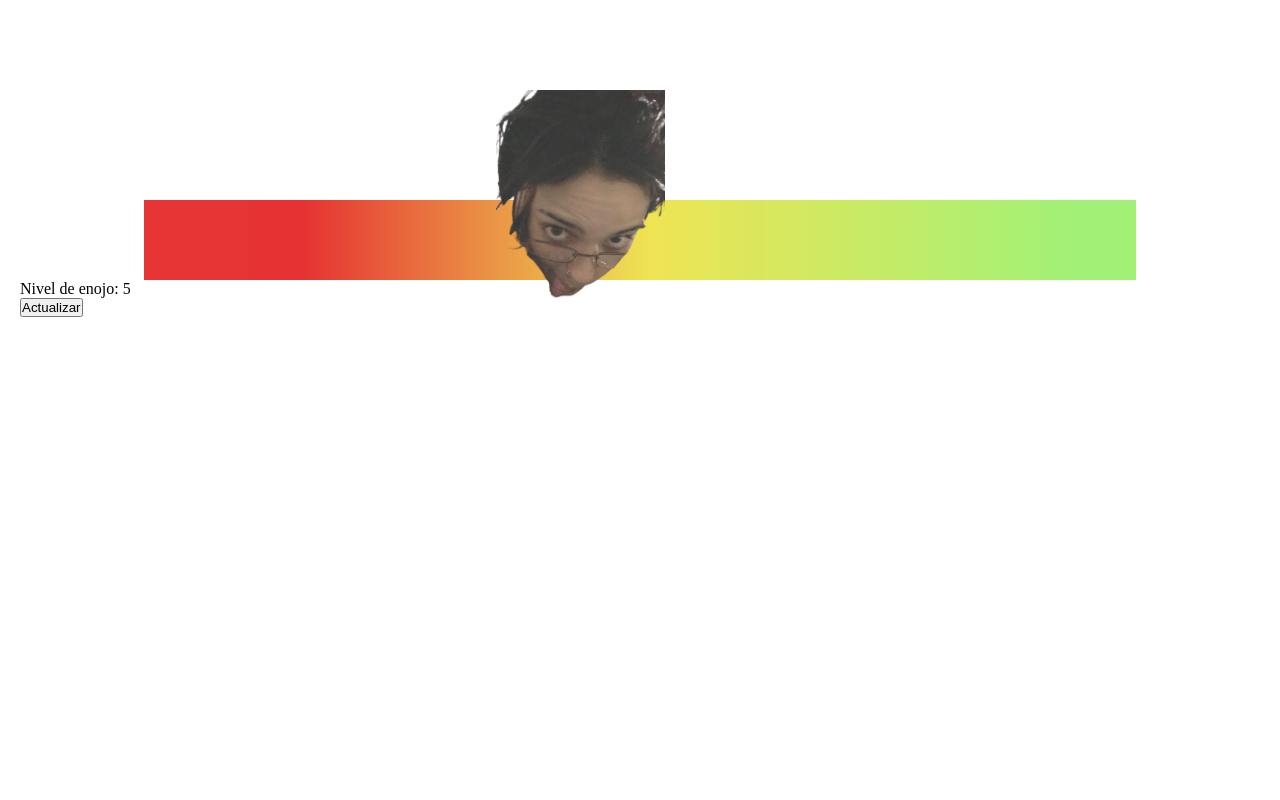
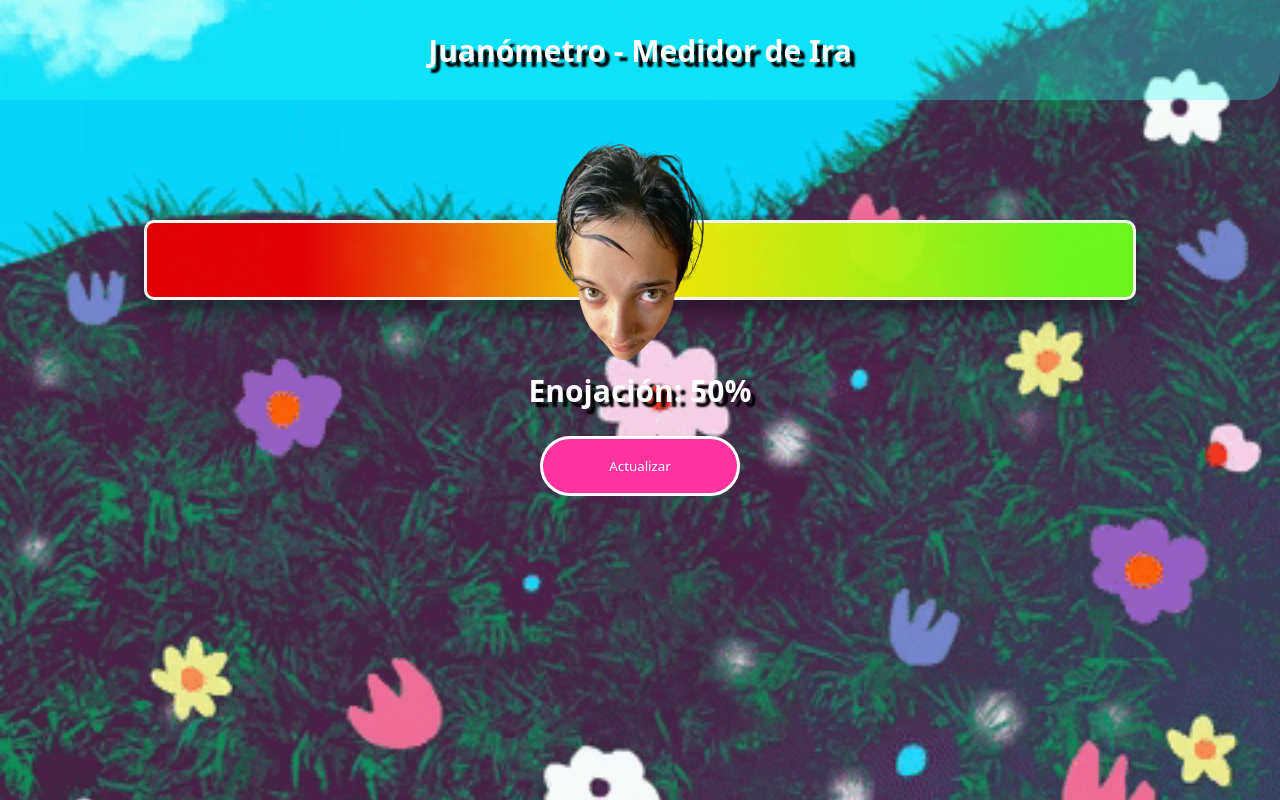
Before and after one commit to Nahuelsin/juanometro, a plain HTML site: page index.html in a window 1280 px wide. Drawn offline with Linux system fonts and the light colour scheme; a web font is replaced by a local one.

Commit message:
finalizacion del juanometro

```diff
--- a/css/estilos.css
+++ b/css/estilos.css
@@ -1,29 +1,97 @@
+@import url('https://fonts.googleapis.com/css2?family=Boldonse&family=DM+Serif+Text:ital@0;1&family=Mea+Culpa&family=Space+Mono:ital,wght@0,400;0,700;1,400;1,700&family=Syne:wght@700&family=Zen+Old+Mincho&display=swap');
 * {
     box-sizing: border-box;
     padding: 0;
     margin: 0;
 }
+body{
+    background-image: url(../imgs/fondo.gif);
+    background-repeat: no-repeat;
+    background-size: cover;
+    background-position: center;
+}
 main{
     margin: 20px;
+
+}
+form {
+    display: flex;
+    width:100%;
+    flex-direction: column;
+    align-items: center;
+    justify-content: center;
+}
+header{
+    display: flex;
+    align-items: center;
+    justify-content: center;
+    width: 100%;
+    height: 100px;
+    background-color: rgba(37, 254, 243, 0.311);
+    border-end-end-radius: 30px;
+}
+p{
+    font-family: "Boldonse", system-ui;
+    font-weight: 400;
+    font-size: 30px;
+    font-style: normal;
+    color: white;
+    font-weight: bold;
+    text-shadow: 5px 5px 2px black;
 }
 
+  .slider p {
+    margin-block-start: 70px;
+    font-family: "Boldonse", system-ui;
+    font-weight: 400;
+    font-size: 30px;
+    font-style: normal;
+    color: white;
+    font-weight: bold;
+    text-shadow: 5px 5px 2px black;
+  }
+
+  .slider .input {
+   margin-block-start: 25px;
+   border-radius: 50px;
+   height: 60px;
+   width: 200px;
+   color: white;
+   background-color: rgb(254, 51, 160);
+   border: 3px solid white;
+   transition: .3s;
+   font-family: "Boldonse", system-ui;
+   cursor: pointer;
+  }
+
+  .input:hover{
+    background-color: white;
+    color: black;
+    border: 3px solid black;
+    transform: scale(110%);
+  }
+
 .slidercontainer {
-    margin-block-start: 200px;
+    margin-block-start: 100px;
     display: flex;
     width:100%;
     align-items: center;
     justify-content: center;
+
 }
 
 .juanometro {
+    border: 3px solid white;
+    box-shadow: rgba(0, 0, 0, 0.25) 0px 14px 28px, rgba(0, 0, 0, 0.22) 0px 10px 10px;
+    border-radius: 10px;
     -webkit-appearance: none;
     appearance: none;
-    background: linear-gradient(90deg,rgba(224, 0, 0, 1) 16%, rgba(235, 222, 42, 1) 51%, rgba(139, 237, 83, 1) 93%);;
+    background: linear-gradient(90deg,rgba(235, 0, 0, 1) 16%, rgba(255, 238, 3, 1) 51%, rgba(111, 255, 28, 1) 93%);
     display: flex;
     width: 80%;
     height: 80px;
     outline: none;
-    opacity: 0.8;
+    opacity: 0.95;
     -webkit-transition: .2s;
     transition: opacity .3s;
 }
@@ -35,12 +103,10 @@ main{
   .juanometro::-webkit-slider-thumb {
     -webkit-appearance: none;
     appearance: none;
-    width: 200px;
-    height: 300px;
-    border: 1;
-    background: url(../imgs/4df03279-3e27-4454-bc5d-3d13977b9673-removebg-preview.png);
-    background-size: contain;
-    background-position: bottom bottom;
+    height: 250px;
+    width: 250px;
+    background: url(../imgs/ba28dace-c059-45ea-b1d5-fe07c9e94904-removebg-preview.png);
+    background-size: cover ;
     background-repeat: no-repeat;
     cursor: pointer;
   }
--- a/index.html
+++ b/index.html
@@ -8,20 +8,43 @@
 </head>
 <body>
     <header>
-
+        <p>Juanómetro - Medidor de Ira</p>
     </header>
 
     <main>
         <section class="slider">
+            <form id="myForm">
                 <div class="slidercontainer">
-                    <input type="range" class="juanometro" id="juanometro" name="juanometro" id="juanometro" min="1" max="10" value="5">
+                    <input type="range" class="juanometro" id="juanometro" name="juanometro" id="juanometro" min="1" max="100" value="50">
                 </div>
-                <p>Nivel de enojo: <span id="demo"></span></p>
-                <button class="input">Actualizar</button>
+                <p>Enojación: <span id="demo" class="range"></span>%</p>
+                <button type="submit" class="input" id="btn">Actualizar</button>
+            </form>
         </section>
 
     </main>
 
+    <script>
+        const slider = document.getElementById("juanometro");
+        const output = document.getElementById("demo");
+        const form = document.getElementById("myForm");
+        const savedValue = localStorage.getItem("juanometro");
+    if (savedValue !== null) {
+        slider.value = savedValue;
+    }
+
+    output.textContent = slider.value;
+
+    slider.oninput = function () {
+        output.textContent = this.value;
+    };
+
+    form.addEventListener("submit", function (e) {
+        e.preventDefault();
+        localStorage.setItem("juanometro", slider.value);
+        alert("Valor guardado " + slider.value + "%");
+    });
+    </script>
 
     <script src="/js/code.js"></script>
 </body>
```
Also changed, not shown: imgs/4df03279-3e27-4454-bc5d-3d13977b9673-removebg-preview.png (deleted), imgs/ba28dace-c059-45ea-b1d5-fe07c9e94904-removebg-preview.png (added), imgs/fondo.gif (added), js/code.js (line endings or trailing spaces).
